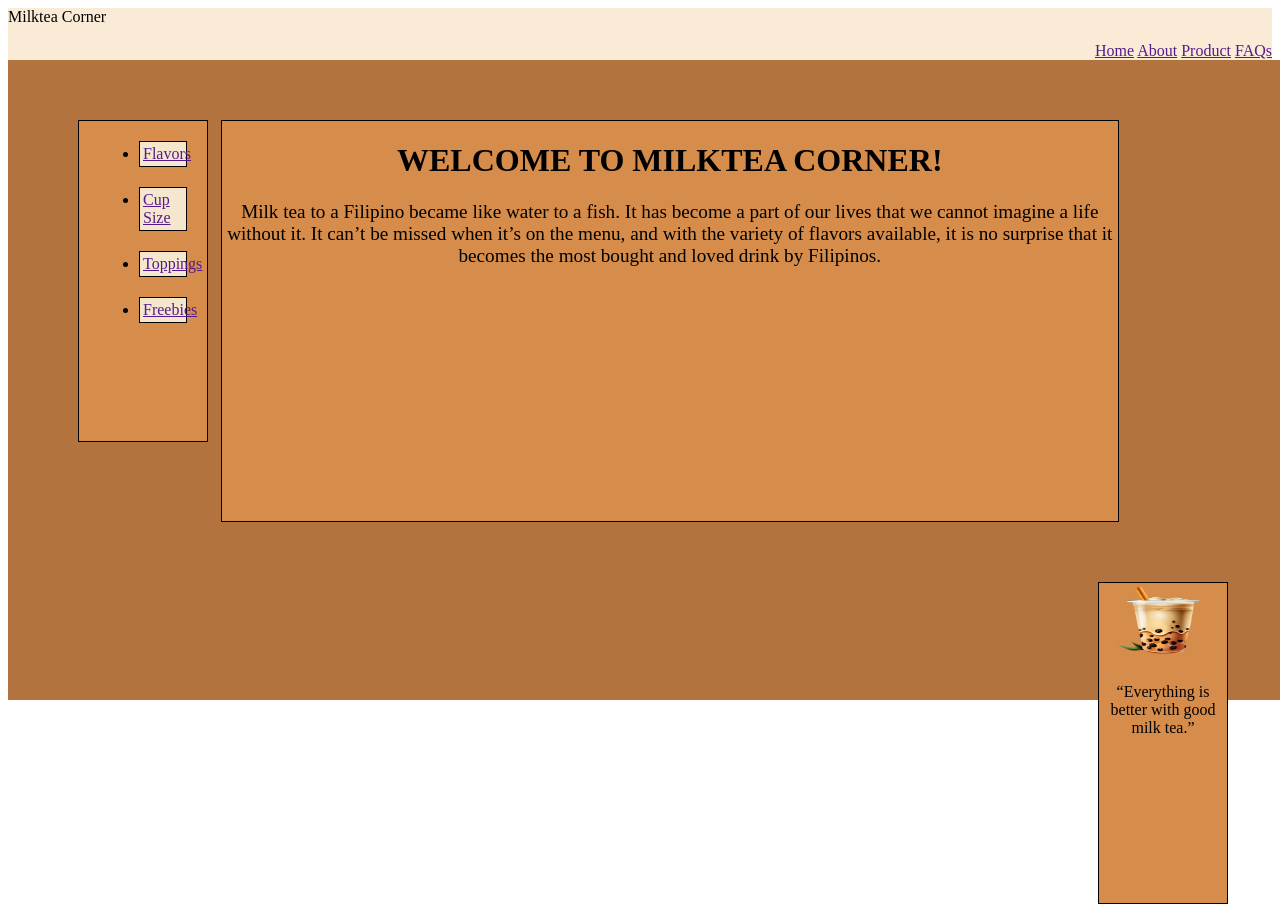
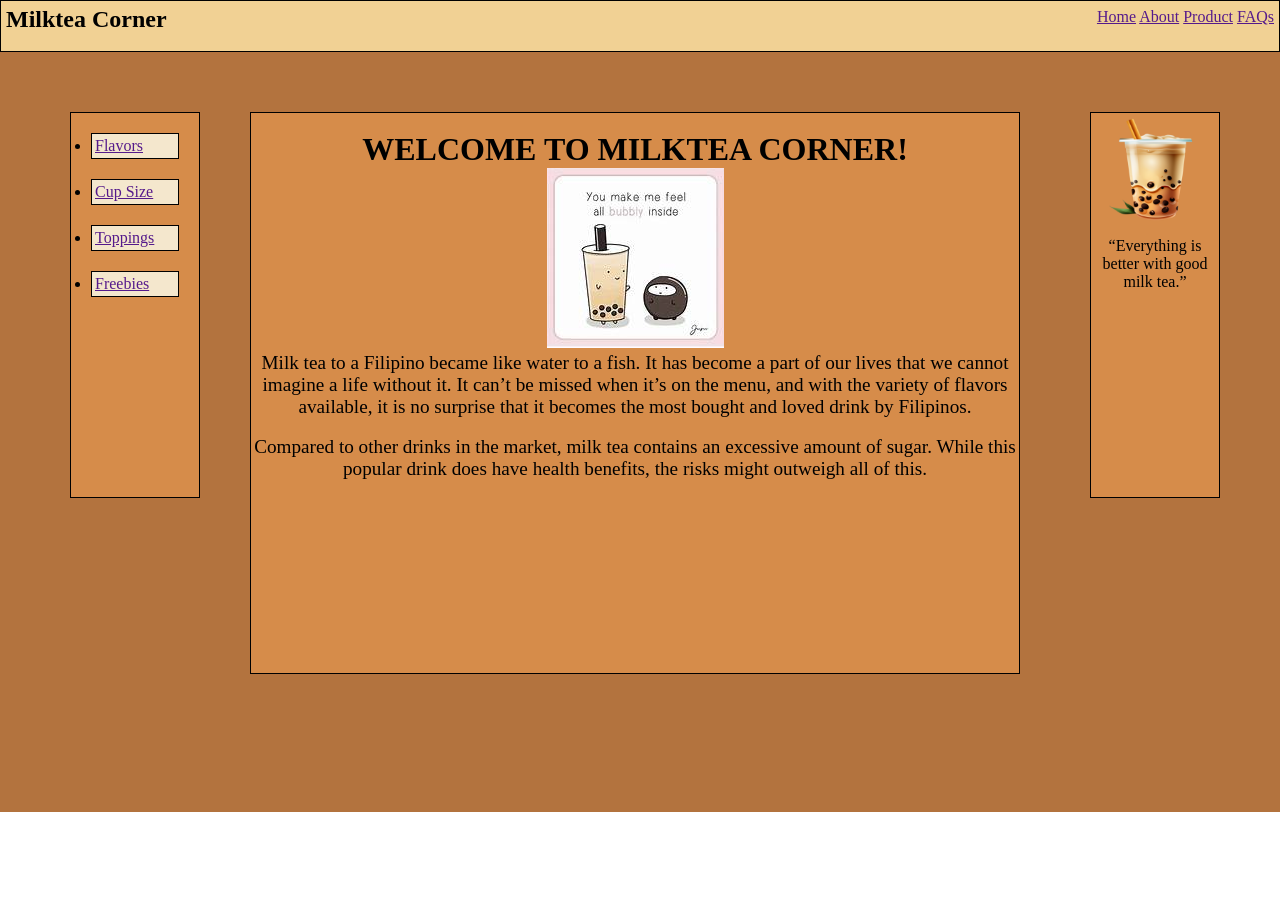
Before and after one commit to ubezzz/q1gfa2_Na_joallida, a plain HTML site: page index.html in a window 1280 px wide. After the commit the page ends 812 px from the top, so only its background shows below. Drawn offline with Linux system fonts and the light colour scheme.

Commit message:
Add files via upload

```diff
--- a/index.html
+++ b/index.html
@@ -7,7 +7,7 @@
 </head>
 <body>
     <div id="menubar">
-       <div> <p>Milktea Corner</p></div>
+       <h2>Milktea Corner</h2>
         <div class="links">
             <a href="">Home</a>
             <a href="">About</a>
@@ -28,13 +28,18 @@
         </div>
 
         <div class="main-content">
-            <h1>WELCOME TO MILKTEA CORNER!</h1>
+            <br>
+            <h1>WELCOME TO MILKTEA CORNER!</h1><img src="cute.jpg" alt="">
             <p>Milk tea to a Filipino became like water to a fish. It has become a part of our lives that we cannot imagine a life without it. It can’t be missed when it’s on the menu, and with the variety of flavors available, it is no surprise that it becomes the most bought and loved drink by Filipinos.</p>
+            <br>
+            <p>Compared to other drinks in the market, milk tea contains an excessive amount of sugar. While this popular drink does have health benefits, the risks might outweigh all of this.</p>
+
         </div>
-            <div class="side-content">
+
+        <div class="side-content">
                 <img src="milktea.png" alt="">
                  <p>“Everything is better with good milk tea.”</p>
-             </div>
+        </div>
     </div>
     <link rel="stylesheet" href="style.css">
 </body>
--- a/style.css
+++ b/style.css
@@ -1,14 +1,25 @@
+*{
+    margin: 0px;
+    padding: 0px;
+}
 #menubar{
-    background-color: antiquewhite;
+    border: 1px solid black;
+    background-color: #F1D194;
+    height: 5vh;
+    background-size: 100%;
+    padding: 5px;
+}
+.links{
     text-align: right;
+    margin-top: -25px;
 }
 #menubar p{
-    margin-top: 5px;
     text-align: left;
+    margin-top: 8px;
 }
 #body{
     background-color: #B3733E;
-    height: 80vh;
+    height: 95vh;
     width: 100vw;
     display: inline-block;
 }
@@ -16,7 +27,7 @@
     border: 1px solid black;
     margin-top:60px;
     margin-left:70px ;
-    height: 25vw;
+    height: 30vw;
     width: 10vw;
     float: left;
     background-color: #D68C4A;
@@ -32,10 +43,10 @@
     margin-top: 60px;
     display: inline-block;
     border: 1px solid black;
-    width: 70vw;
-    height: 50vh;
-    margin-left: 1vw;
-    margin-right: 1vw;
+    width: 60vw;
+    height: 70vh;
+    margin-right:60px ;
+    margin-left: 50px;
     background-color: #D68C4A;
 }
 .main-content p{
@@ -45,13 +56,17 @@
     border: 1px solid black;
     margin-top:60px;
     margin-right:60px ;
-    height: 25vw;
+    display: inline-block;
+    height: 30vw;
     width: 10vw;
     float: right;
     background-color: #D68C4A;
     text-align: center;
 }
+.side-content p{
+    text-align: center;
+}
 .side-content img{
-    height: 10vh;
+    height: 15vh;
     width: 10vw;
 }
```
Also changed, not shown: cute.jpg (added).
